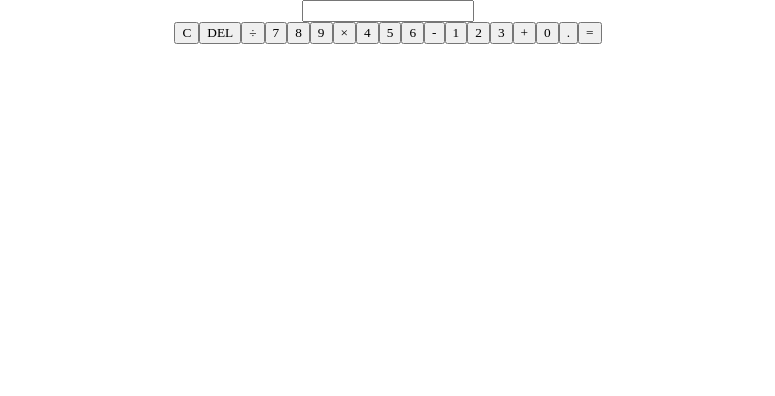
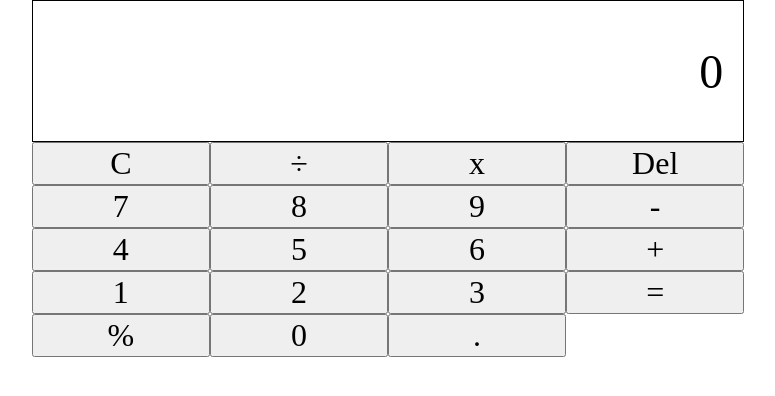
Before and after one commit to jmLaplana/my-app, a React (Create React App) app: page / in a window 1280 px wide. Shown: the top 396 px of the page, without its empty margins (252-1027 px from the left). Built offline with nearby package versions, Linux system fonts and the light colour scheme.

Commit message:
Update App.js

```diff
--- a/src/App.js
+++ b/src/App.js
@@ -1,63 +1,86 @@
+import { useState } from "react";
 import logo from './logo.svg';
 import './App.css';
-import { useState } from 'react';
 
-function App() {
-  const [result, setResult] = useState('');
 
-  const handleClick = (e) => {
-    setResult(result.concat(e.target.name));
-  }
+function Button({label, onClick}) {
+  return (
+    <button className = "CalcButton" onClick = {onClick}>
+		{label}
+    </button>
+  );
+}
 
-  const clear = () => {
-    setResult("");
-  }
-
-  const handleDelete = () => {
-    setResult(result.slice(0, -1));
-  }
-
-  const calculate = () => {
-    try {
-      setResult(eval(result).toString());
-    } catch {
-      setResult("Error")
-    }
-  }
-
+function Display({display}) {
   return (
-    <div className="App">
-
-      <div className='container'>
-        <form>
-          <input type="text" value={result} />
-        </form>
-
-        <div className='keypad'>
-          <button onClick={clear} id='clear' className='highlight'>C</button>
-          <button onClick={handleDelete} className='highlight'>DEL</button>
-          <button name='/' onClick={handleClick} className='highlight'>&divide;</button>
-          <button name="7" onClick={handleClick}>7</button>
-          <button name="8" onClick={handleClick}>8</button>
-          <button name="9" onClick={handleClick}>9</button>
-          <button name="*" onClick={handleClick} className='highlight'>&times;</button>
-          <button name="4" onClick={handleClick}>4</button>
-          <button name="5" onClick={handleClick}>5</button>
-          <button name="6" onClick={handleClick}>6</button>
-          <button name="-" onClick={handleClick} className='highlight'>-</button>
-          <button name="1" onClick={handleClick}>1</button>
-          <button name="2" onClick={handleClick}>2</button>
-          <button name="3" onClick={handleClick}>3</button>
-          <button name="+" onClick={handleClick} className='highlight'>+</button>
-          <button name="0" onClick={handleClick}>0</button>
-          <button name="." onClick={handleClick}>.</button>
-          <button onClick={calculate} id='equal' className='highlight'>=</button>
-        </div>
-
-      </div>
-
+    <div className = "CalcDisplay">
+		{display}
     </div>
   );
 }
 
+function App() {
+
+	const[disp, setDisp] = useState(0);
+	const[num1, setNum1] = useState(null);
+	const[oper, setOper] = useState(null);
+	const[num2, setNum2] = useState(null);
+
+	const handleClick = (e) => {
+		e.preventDefault();
+
+		const value = e.target.innerHTML;
+		if(oper === null){
+			if(num1 === null){
+				setNum1(value);
+				setDisp(value);
+			}
+			else {
+				setNum1(num1 + value);
+				setDisp(num1 + value);
+			}
+		}
+		else {
+			if(num2 === null){
+				setNum2(value);
+				setDisp(value);
+			}
+			else {
+				setNum2(num2+value);
+				setDisp(num2+value);
+			}
+		console.log(num1 + " " + oper + " " + num2);
+		}
+
+	}
+
+  return (
+  <div className = "Calculator">
+    <Display display = {disp} />
+	<div className = "ButtonContainer">
+      <Button label = {"C"} onClick = {handleClick} />
+      <Button label = {"÷"} onClick = {handleClick} />
+      <Button label = {"x"} onClick = {handleClick} />
+      <Button label = {"Del"} onClick = {handleClick} />
+      <Button label = {7} onClick = {handleClick} />
+      <Button label = {8} onClick = {handleClick} />
+      <Button label = {9} onClick = {handleClick} />
+      <Button label = {"-"} onClick = {handleClick} />
+      <Button label = {4} onClick = {handleClick} />
+      <Button label = {5} onClick = {handleClick} />
+      <Button label = {6} onClick = {handleClick} />
+      <Button label = {"+"} onClick = {handleClick} />
+      <Button label = {1} onClick = {handleClick} />
+      <Button label = {2} onClick = {handleClick} />
+      <Button label = {3} onClick = {handleClick} />
+      <Button label = {"="} onClick = {handleClick} />
+      <Button label = {"%"} onClick = {handleClick} />
+      <Button label = {0} onClick = {handleClick} />
+      <Button label = {"."} onClick = {handleClick} />
+    </div>
+  </div>
+
+  );
+}
+
 export default App;
```
